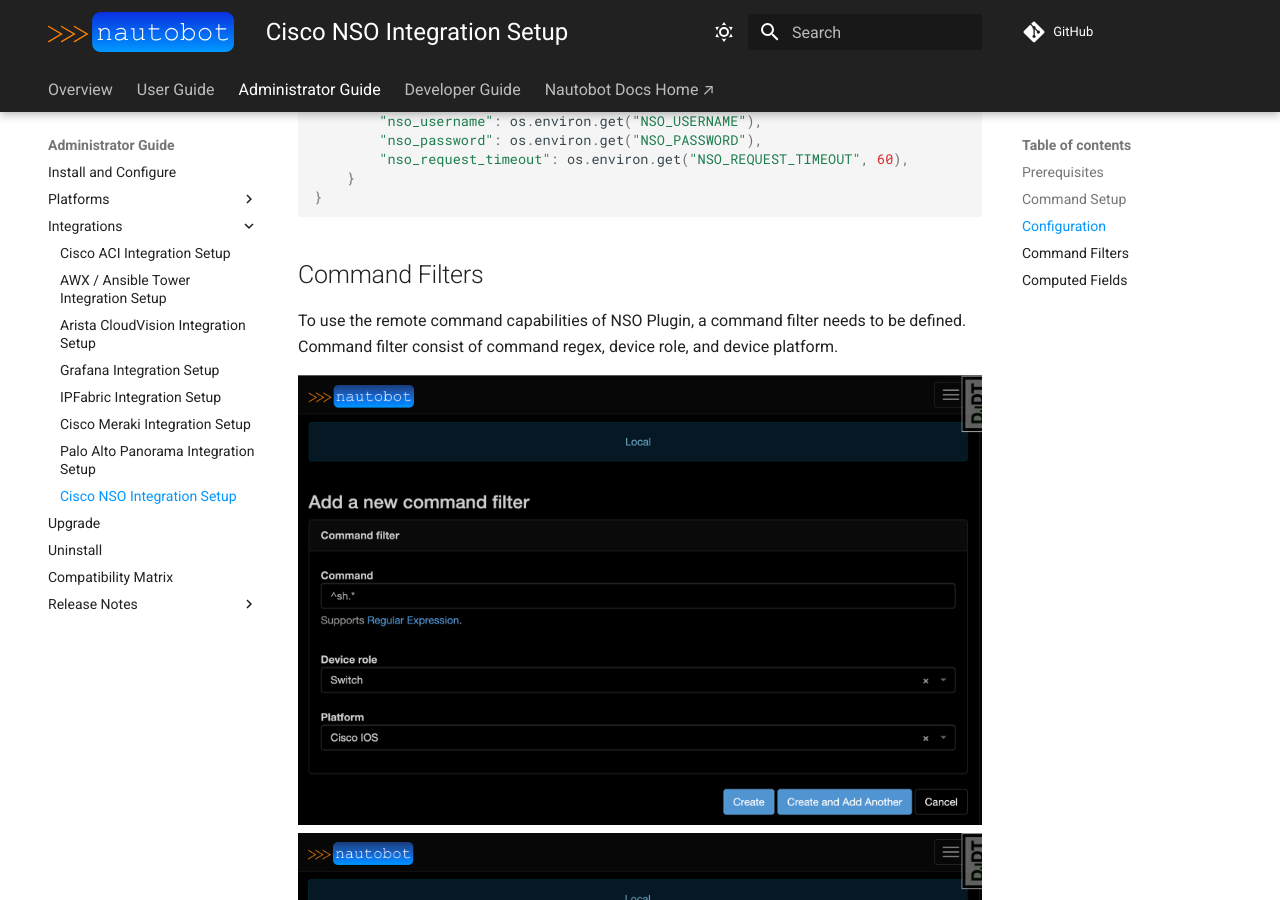
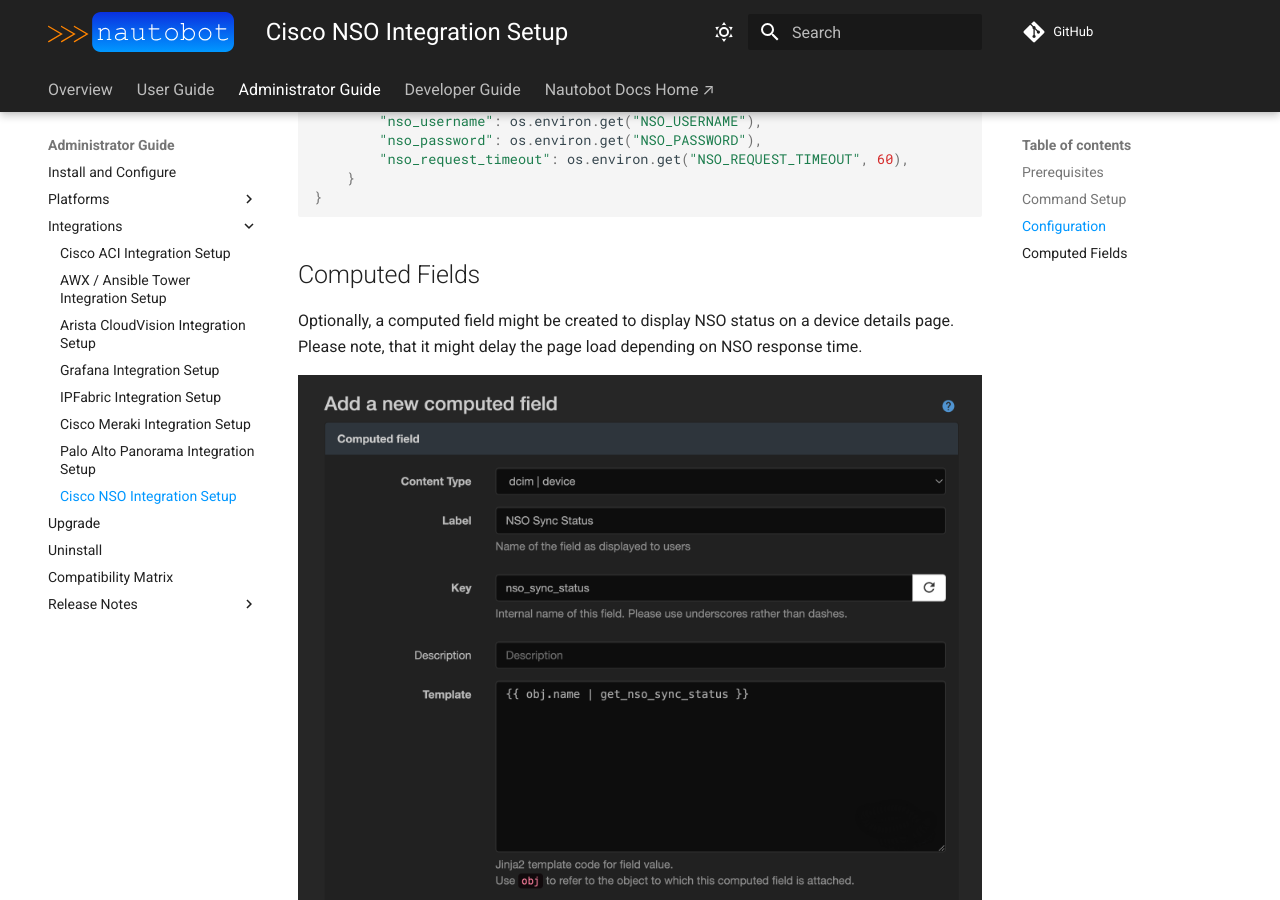
Before and after one commit to nautobot/nautobot-app-chatops, an MkDocs documentation site: the page built from docs/admin/integrations/nso.md, in a window 1280 px wide and 900 px high, scrolled down 1366 px. Built offline with MkDocs 1.6.1 and Material for MkDocs 9.7.7, drawn with Linux system fonts in a browser that asks for light colours; comment, search, counter and statistics services are not loaded.

Commit message:
NSO integration - Update documentation

````diff
--- a/docs/admin/integrations/nso.md
+++ b/docs/admin/integrations/nso.md
@@ -46,18 +46,11 @@
 }
 ```
 
-## Command Filters
-
-To use the remote command capabilities of NSO Plugin, a command filter needs to be defined. Command filter consist of command regex, device role, and device platform.
-
-![Add a new command filter](../../images/nso-07.png)
-![Command Filters list](../../images/nso-08.png)
-
 ## Computed Fields
 
 Optionally, a computed field might be created to display NSO status on a device details page. Please note, that it might delay the page load depending on NSO response time.
 
-![Add a new computed field](../../images/nso-09.png)
-![Computed fields list](../../images/nso-10.png)
-![Device details 1](../../images/nso-11.png)
-![Device details 2](../../images/nso-12.png)
+![Add a new computed field](../../images/nso-07.png)
+![Computed fields list](../../images/nso-08.png)
+![Device details 1](../../images/nso-09.png)
+![Device details 2](../../images/nso-10.png)
````
Also changed, not shown: docs/user/integrations/nso.md (+0 -1 lines), docs/images/nso-05.png, docs/images/nso-06.png, docs/images/nso-07.png, docs/images/nso-08.png, docs/images/nso-09.png, docs/images/nso-10.png, docs/images/nso-11.png (deleted), docs/images/nso-12.png (deleted).
